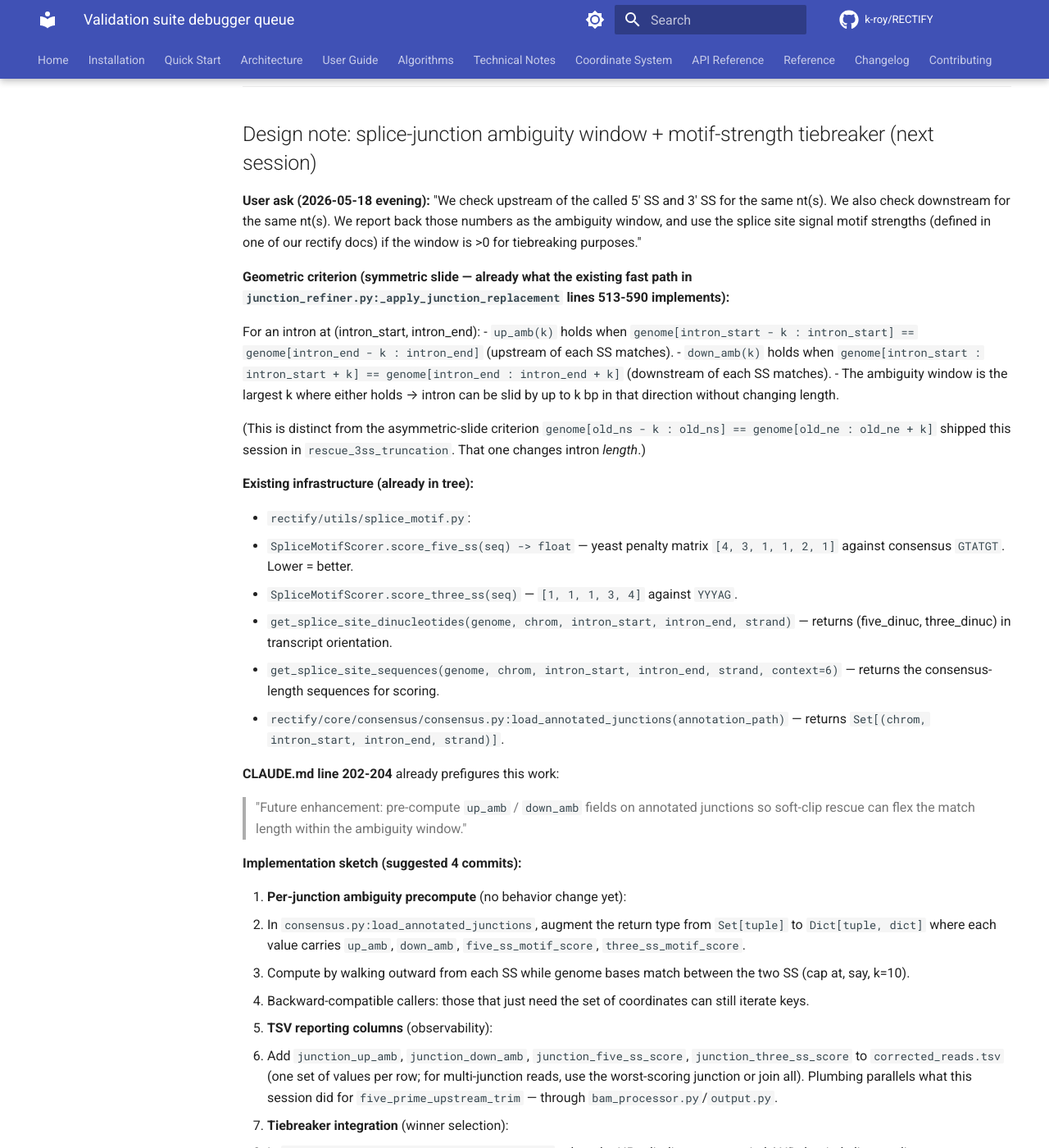
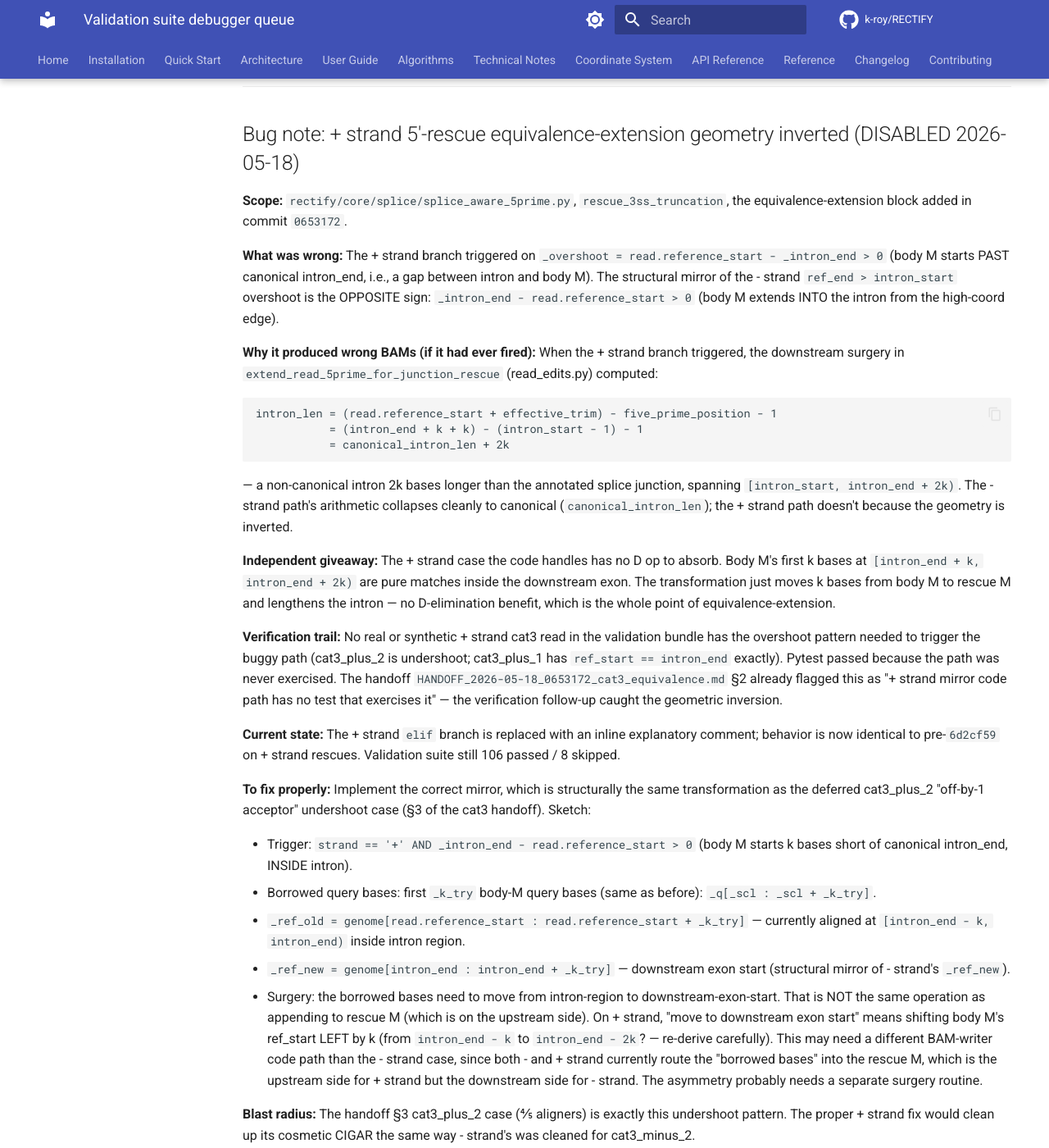
Before and after one commit to k-roy/RECTIFY, an MkDocs documentation site: the page built from docs/handoffs/debugger_queue.md, in a window 1280 px wide and 1400 px high, scrolled down 199 px. Shown: the whole window at 82% size. Built offline with MkDocs 1.6.1 and Material for MkDocs 9.7.7, drawn with Linux system fonts in a browser that asks for light colours; comment, search, counter and statistics services are not loaded; the version menu is left out.

Commit message:
fix(splice): disable buggy + strand equivalence-extension; geometry was inverted
Follow-up to 0653172. Verification of the + strand mirror caught a
geometry inversion: the branch triggered on
`_overshoot = read.reference_start - _intron_end > 0` (body M starts
PAST canonical intron_end, with a gap between intron and body M).
The structural mirror of - strand's `ref_end > intron_start` overshoot
(body M extends INTO the intron region) is the OPPOSITE sign:
`_intron_end - read.reference_start > 0`.

Independent giveaway: the case the buggy + strand branch handled has no
D op to absorb — body M's first k bases at [intron_end + k, intron_end + 2k)
are pure matches inside the downstream exon. The transformation just moved
k bases from body M to rescue M and lengthened the intron, with no
D-elimination benefit (which is the whole point of equivalence-extension).

Smoking gun in extend_read_5prime_for_junction_rescue:

  intron_len = (ref_start + k) - five_prime_position - 1
             = (intron_end + k + k) - (intron_start - 1) - 1
             = canonical_intron_len + 2k

— a non-canonical intron 2k bases longer than the annotated junction.
The - strand path's arithmetic collapses cleanly to canonical because
the geometry is correctly mirrored; the + strand path didn't.

No regression from disabling: the buggy path was never exercised by the
validation bundle (cat3_plus_2 is undershoot; cat3_plus_1 has
ref_start == intron_end exactly). The 0653172 handoff §2 already flagged
the + strand path as having no test coverage.

This replaces the + strand `elif` block with an inline comment explaining
what was wrong and what the proper fix looks like. The proper fix is
structurally the cat3_plus_2 undershoot mirror queued in §3 of the
0653172 handoff; full sketch in docs/handoffs/debugger_queue.md.

Validation: pytest tests/test_validation_reads.py → 106 passed / 8 skipped
(unchanged from 0653172).

Co-Authored-By: Claude Opus 4.7 (1M context) <noreply@anthropic.com>

````diff
--- a/docs/handoffs/debugger_queue.md
+++ b/docs/handoffs/debugger_queue.md
@@ -3,6 +3,81 @@
 User-supplied findings for follow-up sessions. These are real bugs/design
 questions that surfaced during Phase D investigation but were deferred to
 keep the 40 → 0 push moving.
+
+---
+
+## Bug note: + strand 5'-rescue equivalence-extension geometry inverted (DISABLED 2026-05-18)
+
+**Scope:** `rectify/core/splice/splice_aware_5prime.py`, `rescue_3ss_truncation`,
+the equivalence-extension block added in commit `0653172`.
+
+**What was wrong:** The + strand branch triggered on
+`_overshoot = read.reference_start - _intron_end > 0` (body M starts PAST
+canonical intron_end, i.e., a gap between intron and body M). The
+structural mirror of the - strand `ref_end > intron_start` overshoot is
+the OPPOSITE sign: `_intron_end - read.reference_start > 0` (body M
+extends INTO the intron from the high-coord edge).
+
+**Why it produced wrong BAMs (if it had ever fired):** When the + strand
+branch triggered, the downstream surgery in
+`extend_read_5prime_for_junction_rescue` (read_edits.py) computed:
+
+```
+intron_len = (read.reference_start + effective_trim) - five_prime_position - 1
+           = (intron_end + k + k) - (intron_start - 1) - 1
+           = canonical_intron_len + 2k
+```
+
+— a non-canonical intron 2k bases longer than the annotated splice junction,
+spanning `[intron_start, intron_end + 2k)`. The - strand path's arithmetic
+collapses cleanly to canonical (`canonical_intron_len`); the + strand path
+doesn't because the geometry is inverted.
+
+**Independent giveaway:** The + strand case the code handles has no D op
+to absorb. Body M's first k bases at `[intron_end + k, intron_end + 2k)`
+are pure matches inside the downstream exon. The transformation just
+moves k bases from body M to rescue M and lengthens the intron — no
+D-elimination benefit, which is the whole point of equivalence-extension.
+
+**Verification trail:** No real or synthetic + strand cat3 read in the
+validation bundle has the overshoot pattern needed to trigger the buggy
+path (cat3_plus_2 is undershoot; cat3_plus_1 has `ref_start == intron_end`
+exactly). Pytest passed because the path was never exercised. The
+handoff `HANDOFF_2026-05-18_0653172_cat3_equivalence.md` §2 already
+flagged this as "+ strand mirror code path has no test that exercises
+it" — the verification follow-up caught the geometric inversion.
+
+**Current state:** The + strand `elif` branch is replaced with an inline
+explanatory comment; behavior is now identical to pre-`6d2cf59` on
++ strand rescues. Validation suite still 106 passed / 8 skipped.
+
+**To fix properly:** Implement the correct mirror, which is structurally
+the same transformation as the deferred cat3_plus_2 "off-by-1 acceptor"
+undershoot case (§3 of the cat3 handoff). Sketch:
+
+- Trigger: `strand == '+' AND _intron_end - read.reference_start > 0`
+  (body M starts k bases short of canonical intron_end, INSIDE intron).
+- Borrowed query bases: first `_k_try` body-M query bases (same as
+  before): `_q[_scl : _scl + _k_try]`.
+- `_ref_old = genome[read.reference_start : read.reference_start + _k_try]`
+  — currently aligned at `[intron_end - k, intron_end)` inside intron region.
+- `_ref_new = genome[intron_end : intron_end + _k_try]` — downstream
+  exon start (structural mirror of - strand's `_ref_new`).
+- Surgery: the borrowed bases need to move from intron-region to
+  downstream-exon-start. That is NOT the same operation as appending to
+  rescue M (which is on the upstream side). On + strand, "move to
+  downstream exon start" means shifting body M's ref_start LEFT by k
+  (from `intron_end - k` to `intron_end - 2k`? — re-derive carefully).
+  This may need a different BAM-writer code path than the - strand
+  case, since both - and + strand currently route the "borrowed bases"
+  into the rescue M, which is the upstream side for + strand but the
+  downstream side for - strand. The asymmetry probably needs a separate
+  surgery routine.
+
+**Blast radius:** The handoff §3 cat3_plus_2 case (4/5 aligners) is
+exactly this undershoot pattern. The proper + strand fix would clean
+up its cosmetic CIGAR the same way - strand's was cleaned for
+cat3_minus_2.
 
 ---
 
````
Also changed, not shown: 1 other file.
